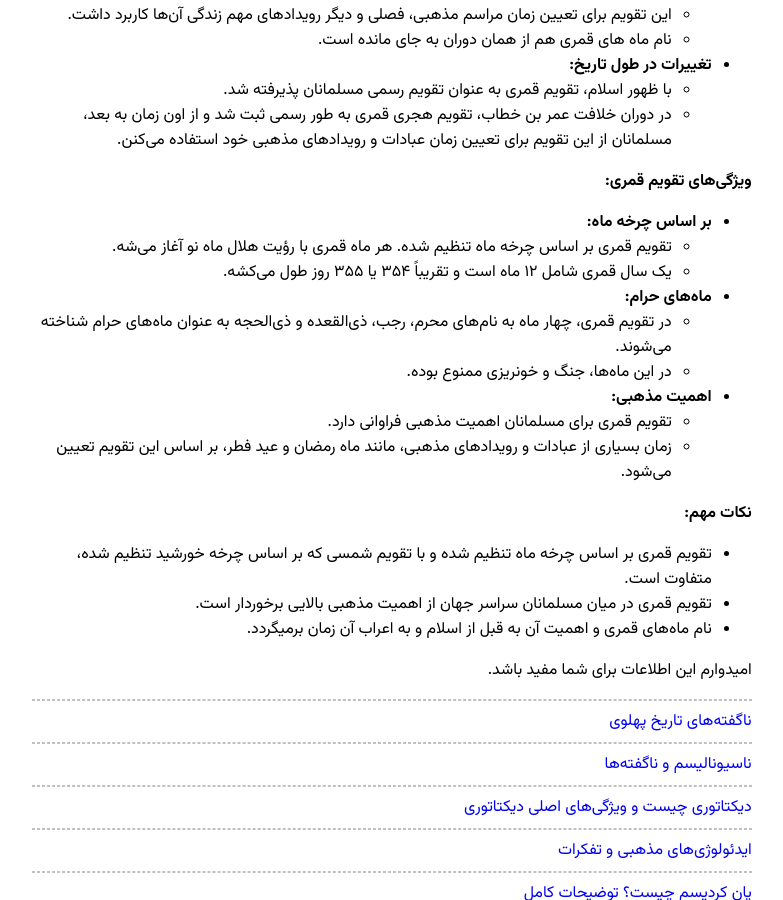
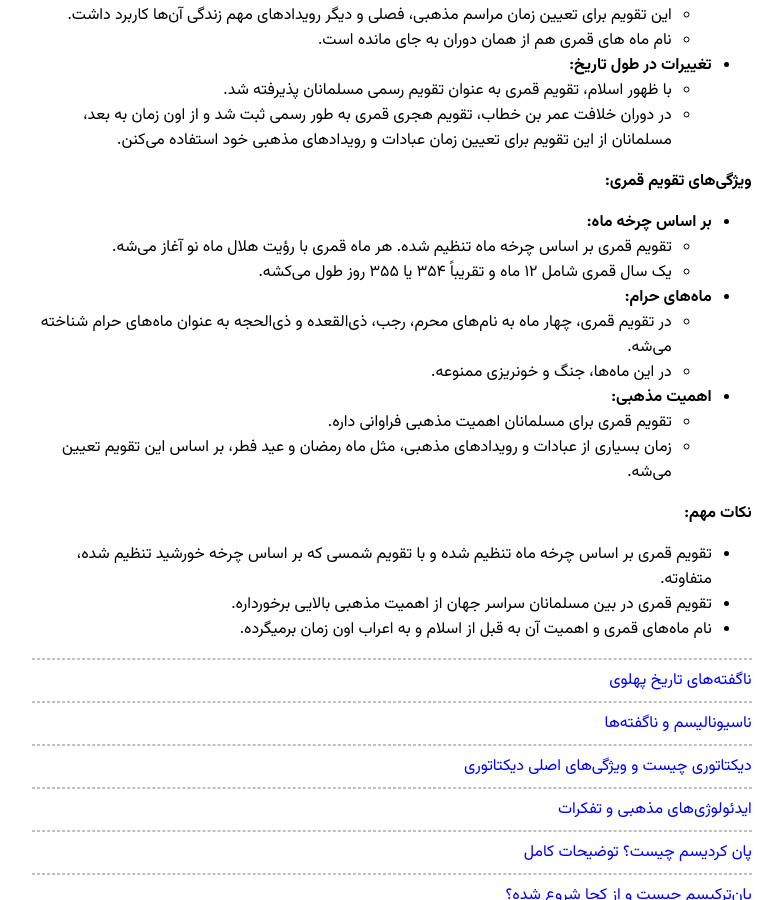
Before and after one commit to darkblog/darkblog.github.io, a Jekyll site: the page built from _posts/2025-3-2-19.md, in a window 1280 px wide and 900 px high, scrolled down 2526 px. Shown: the whole window, without its empty margins (248-1031 px from the left). Built offline with Jekyll 4.4.1, drawn with Linux system fonts in a browser that asks for light colours.

Commit message:
Update 2025-3-2-19.md

```diff
--- a/_posts/2025-3-2-19.md
+++ b/_posts/2025-3-2-19.md
@@ -106,18 +106,16 @@
 
 * **بر اساس چرخه ماه:**
     * تقویم قمری بر اساس چرخه ماه تنظیم شده. هر ماه قمری با رؤیت هلال ماه نو آغاز می‌شه.
-    * یک سال قمری شامل ۱۲ ماه است و تقریباً ۳۵۴ یا ۳۵۵ روز طول می‌کشه.
+    * یک سال قمری شامل ۱۲ ماه و تقریباً ۳۵۴ یا ۳۵۵ روز طول می‌کشه.
 * **ماه‌های حرام:**
-    * در تقویم قمری، چهار ماه به نام‌های محرم، رجب، ذی‌القعده و ذی‌الحجه به عنوان ماه‌های حرام شناخته می‌شوند.
-    * در این ماه‌ها، جنگ و خونریزی ممنوع بوده.
+    * در تقویم قمری، چهار ماه به نام‌های محرم، رجب، ذی‌القعده و ذی‌الحجه به عنوان ماه‌های حرام شناخته می‌شه.
+    * در این ماه‌ها، جنگ و خونریزی ممنوعه.
 * **اهمیت مذهبی:**
-    * تقویم قمری برای مسلمانان اهمیت مذهبی فراوانی دارد.
-    * زمان بسیاری از عبادات و رویدادهای مذهبی، مانند ماه رمضان و عید فطر، بر اساس این تقویم تعیین می‌شود.
+    * تقویم قمری برای مسلمانان اهمیت مذهبی فراوانی داره.
+    * زمان بسیاری از عبادات و رویدادهای مذهبی، مثل ماه رمضان و عید فطر، بر اساس این تقویم تعیین می‌شه.
 
 **نکات مهم:**
 
-* تقویم قمری بر اساس چرخه ماه تنظیم شده و با تقویم شمسی که بر اساس چرخه خورشید تنظیم شده، متفاوت است.
-* تقویم قمری در میان مسلمانان سراسر جهان از اهمیت مذهبی بالایی برخوردار است.
-* نام ماه‌های قمری و اهمیت آن به قبل از اسلام و به اعراب آن زمان برمیگردد.
-
-امیدوارم این اطلاعات برای شما مفید باشد.
+* تقویم قمری بر اساس چرخه ماه تنظیم شده و با تقویم شمسی که بر اساس چرخه خورشید تنظیم شده، متفاوته.
+* تقویم قمری در بین مسلمانان سراسر جهان از اهمیت مذهبی بالایی برخورداره.
+* نام ماه‌های قمری و اهمیت آن به قبل از اسلام و به اعراب اون زمان برمیگرده.
```
